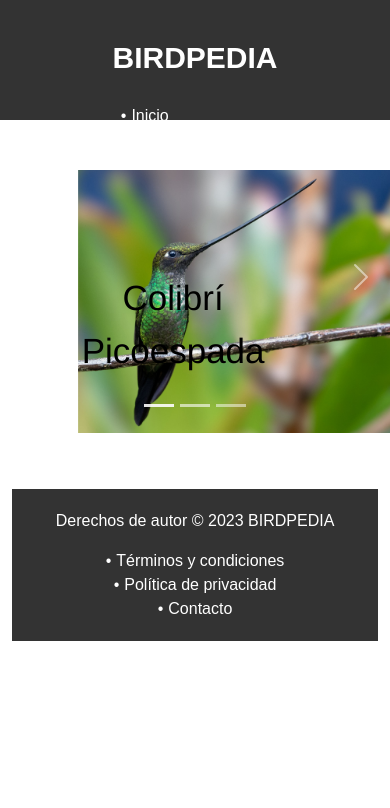
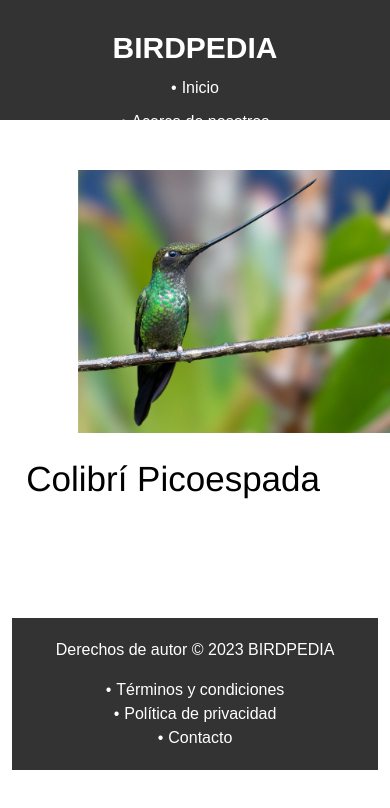
Before and after one commit to sebagdy/Birdpedia, a website: page views/multimedia.html in a window 390 px wide. Drawn offline with nearby package versions, Linux system fonts and the light colour scheme; files that its build step writes are made by us from their sources.

Commit message:
Carrusel de imagenes

```diff
--- a/scss/styles.scss
+++ b/scss/styles.scss
@@ -262,3 +262,31 @@ body {
         left: 0;
         }
     }
+    @media screen and (max-width: 600px) {
+      header {
+        height: auto;
+        text-align: center;
+        padding: 10px;
+      }
+      h1 {
+        font-size: 24px;
+        margin: 0;
+      }
+      nav {
+        margin-top: 10px;
+      }
+      .carousel-item img {
+        margin-left: 0;
+      }
+      .carousel-caption {
+        position: static;
+      }
+      .carousel-control-prev,
+      .carousel-control-next {
+        display: none;
+      }
+      footer {
+        text-align: center;
+        margin-top: 20px;
+      }
+    }
```
